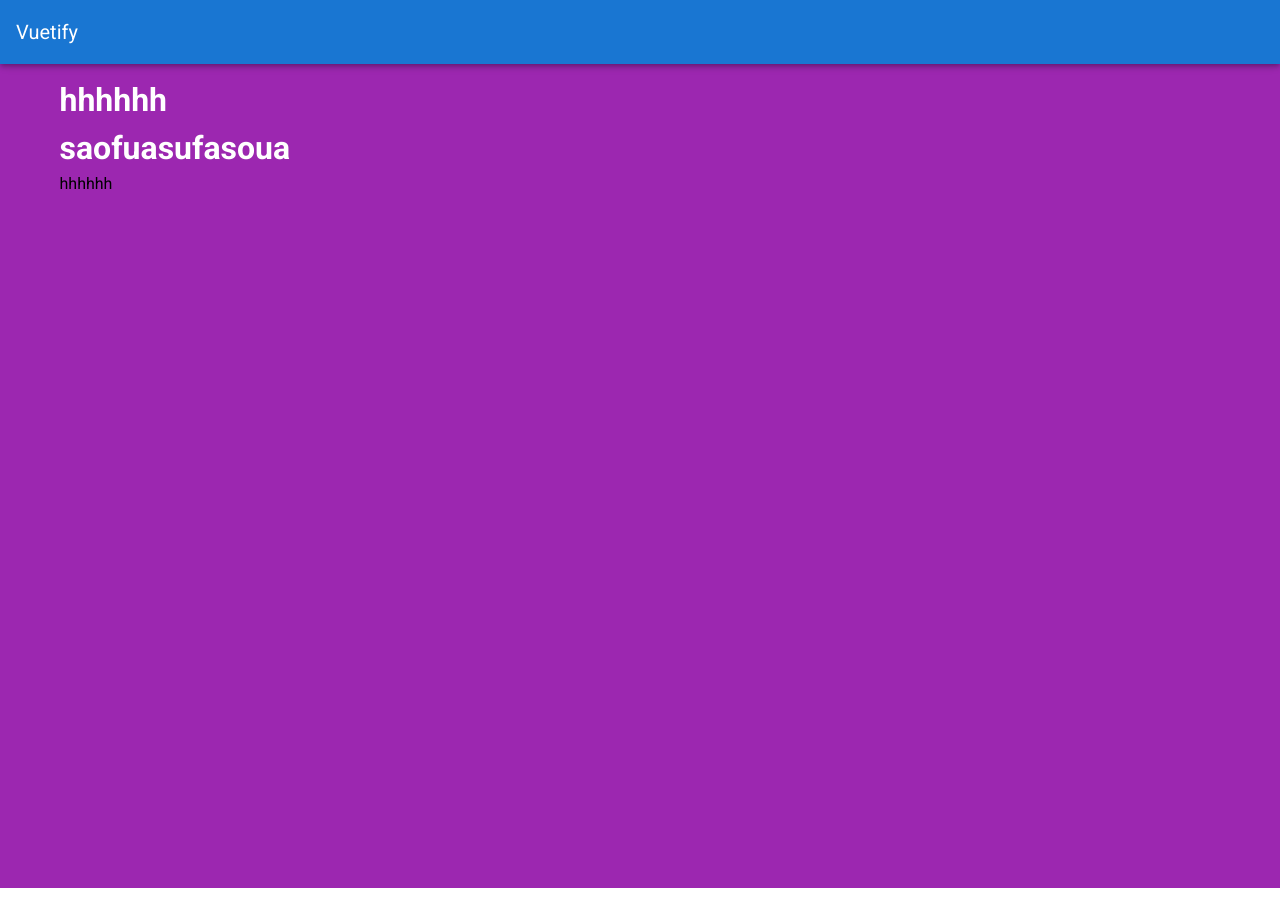
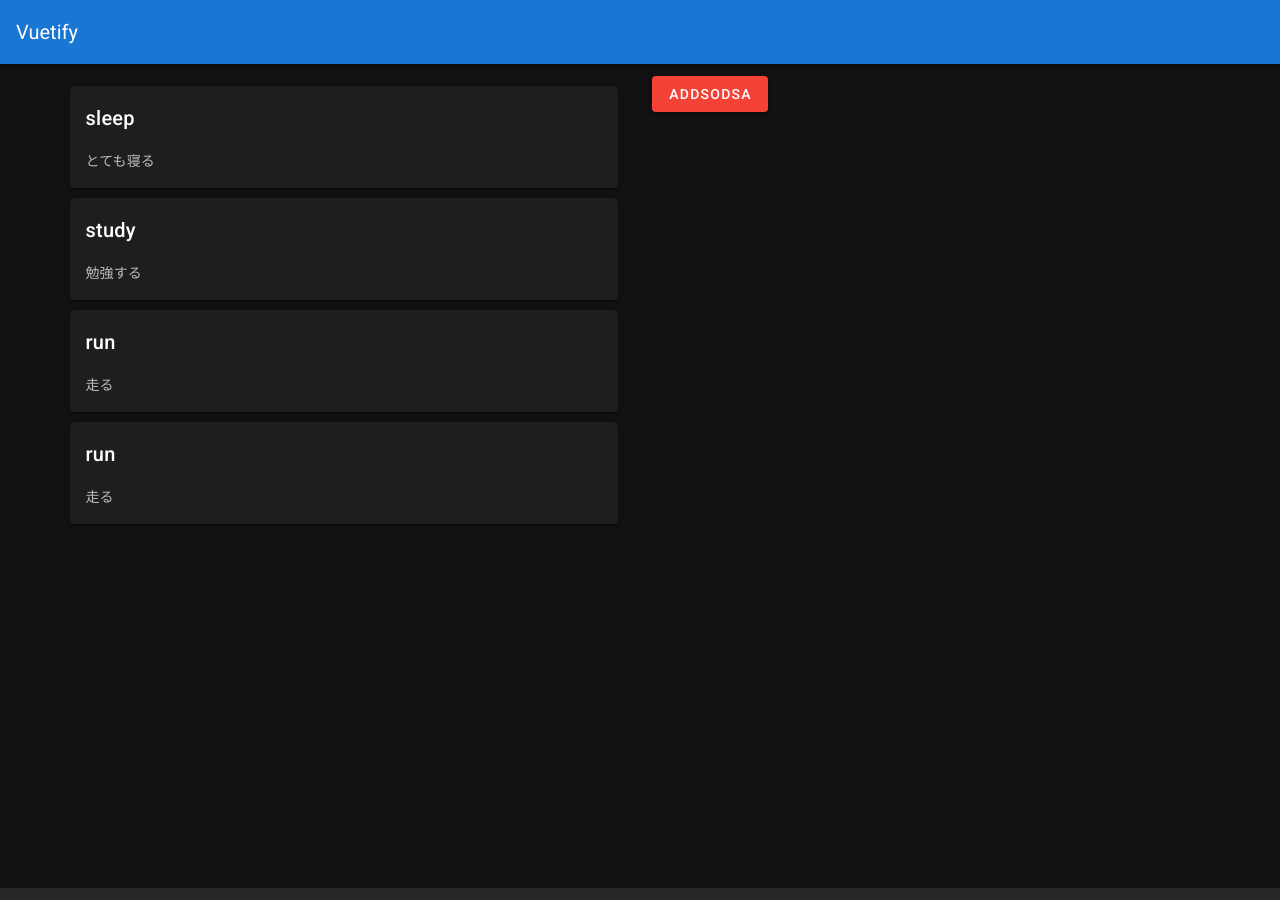
Before and after one commit to happy663/Todo_pre, a Nuxt app in the folder front/: page / in a window 1280 px wide. Built offline with nearby package versions, Linux system fonts and the light colour scheme.

Commit message:
giridsystem

```diff
--- a/front/layouts/default.vue
+++ b/front/layouts/default.vue
@@ -1,13 +1,16 @@
 <template>
-  <v-app :style="{ background: $vuetify.theme.themes.light.background }">
+  <!-- <v-app :style="{ background: $vuetify.theme.themes.light.background }"> -->
+  <v-app>
     <v-app-bar color="primary">
       <v-toolbar-title>Vuetify</v-toolbar-title>
     </v-app-bar>
     <v-main>
       <v-container>
-        <nuxt :style="{ background: $vuetify.theme.themes.light.background }" />
+        <!-- <nuxt :style="{ background: $vuetify.theme.themes.light.background }" /> -->
+        <nuxt />
       </v-container>
     </v-main>
+    <v-footer></v-footer>
   </v-app>
 </template>
 
--- a/front/nuxt.config.js
+++ b/front/nuxt.config.js
@@ -61,7 +61,9 @@ export default {
           info: colors.teal.lighten1,
           warning: colors.amber.base,
           error: colors.deepOrange.accent4,
-          success: colors.green.accent3
+          success: colors.green.accent3,
+          background: "#4A148C",
+          red: "#F44336"
         },
         light: {
           primary: colors.blue.darken2,
@@ -71,7 +73,7 @@ export default {
           warning: colors.amber.base,
           error: colors.deepOrange.accent4,
           success: colors.green.accent3,
-          background: "#9C27B0"
+          background: "#03A9F4"
         }
       }
     }
--- a/front/pages/index.vue
+++ b/front/pages/index.vue
@@ -1,25 +1,38 @@
 <template>
   <v-app>
-    <h1>{{ message }}</h1>
-    <h1>saofuasufasoua</h1>
-    <input type="text" v-model="message" />
+    <v-row>
+      <v-col cols="6">
+        <v-card v-for="task in tasks" :key="task.name" class="taskcard">
+          <v-spacer></v-spacer>
+          <v-card-title>{{ task.name }}</v-card-title>
+          <v-card-text>
+            {{ task.detail }}
+          </v-card-text>
+        </v-card>
+      </v-col>
+      <v-col cols="6">
+        <v-btn color="red">
+          ADDsodsa
+        </v-btn>
+      </v-col>
+    </v-row>
+    <v-row> </v-row>
   </v-app>
 </template>
 
 <script>
-import Logo from "~/components/Logo.vue";
-import VuetifyLogo from "~/components/VuetifyLogo.vue";
-
 export default {
-  components: {
-    Logo,
-    VuetifyLogo
-  },
   data() {
     return {
       name: "",
       size: "",
-      message: "hhhhhh"
+      message: "hhhhhh",
+      tasks: [
+        { name: "sleep", detail: "とても寝る" },
+        { name: "study", detail: "勉強する" },
+        { name: "run", detail: "走る" },
+        { name: "run", detail: "走る" }
+      ]
     };
   },
   methods: {
@@ -30,3 +43,9 @@ export default {
   created() {}
 };
 </script>
+
+<style scoped>
+.taskcard {
+  margin: 10px;
+}
+</style>
--- /dev/null
+++ b/front/pages/main.vue
@@ -0,0 +1,10 @@
+<template>
+  <v-app> </v-app>
+</template>
+
+<script lang="ts">
+
+
+
+
+</script>
--- /dev/null
+++ b/front/vue-shim.d.ts
@@ -0,0 +1,4 @@
+declare module "*.vue" {
+  import Vue from "vue";
+  export default Vue;
+}
```
Also changed, not shown: front/package.json (+8 -5 lines), front/tsconfig.json (+5 -21 lines), 1 other file (tests, documents, lock files or other folders).
